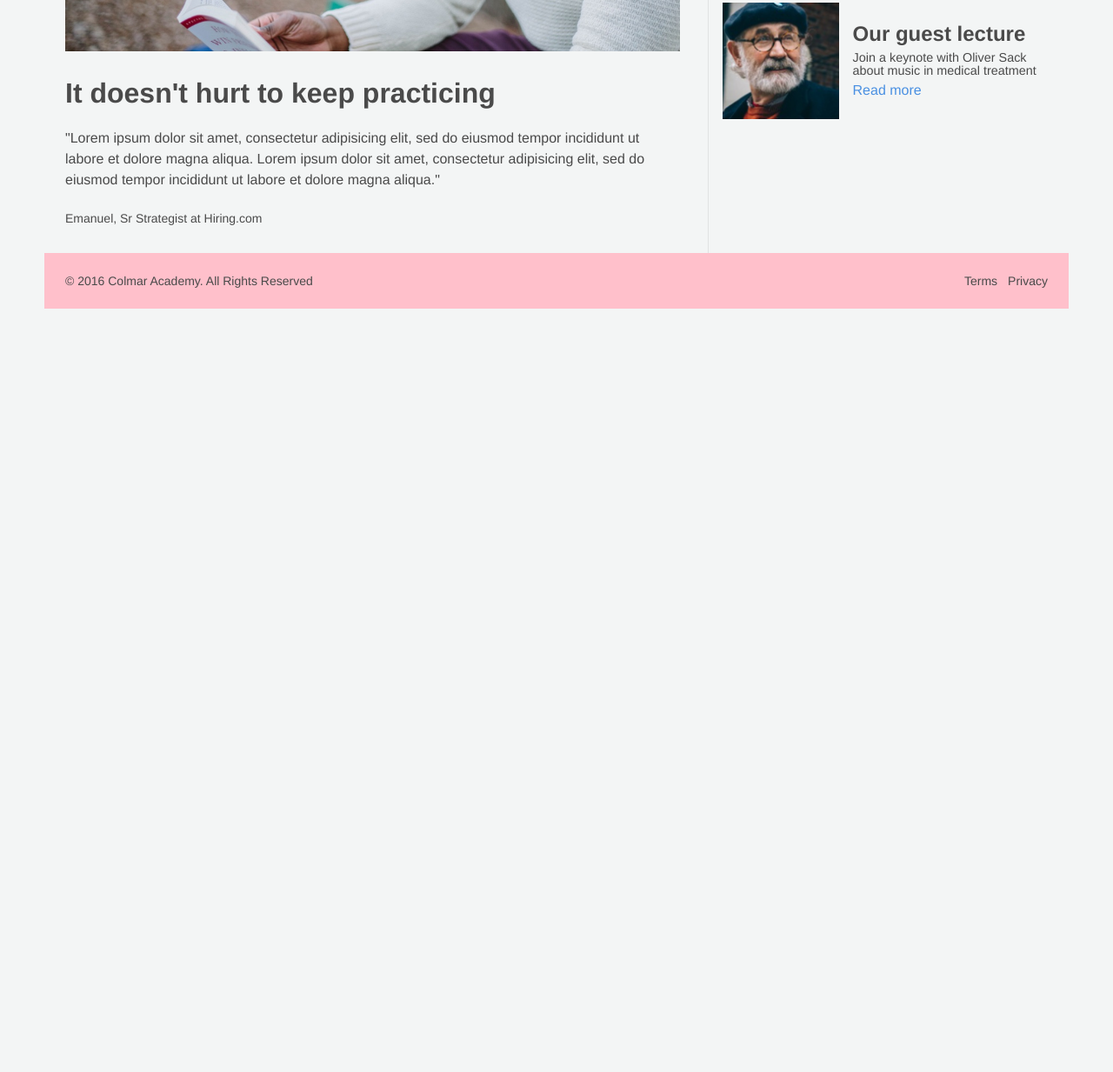
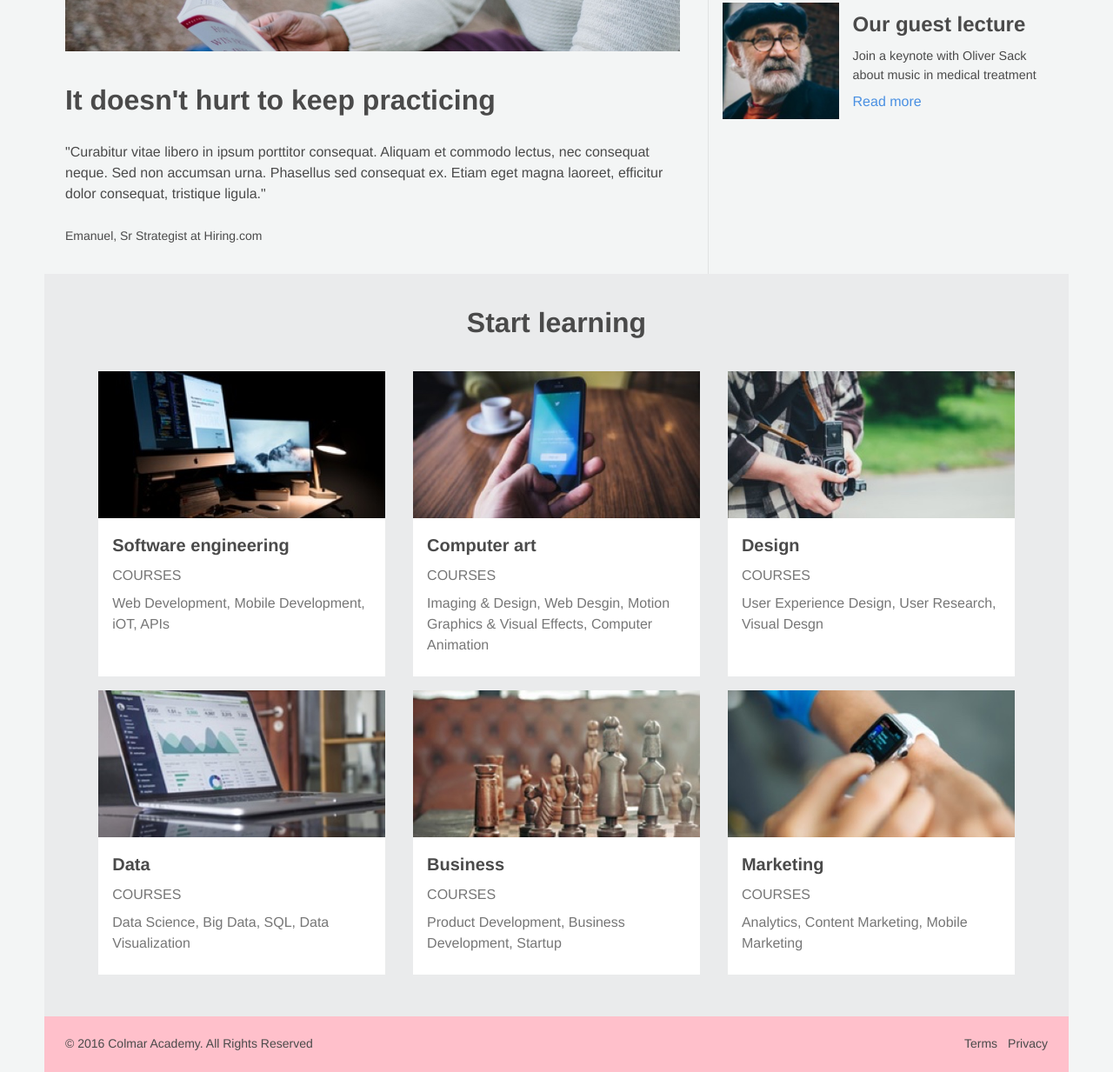
Before and after one commit to chrispr0/ColmarAcad, a plain HTML site: page index.html in a window 1280 px wide. Shown: the part 1011-2244 px from the top of the page at 87% size. Before the commit the page ends 1366 px from the top, so only its background shows below. Drawn offline with Linux system fonts and the light colour scheme.

Commit message:
Start Learning

```diff
--- a/index.html
+++ b/index.html
@@ -49,7 +49,7 @@
         <img src="resources/images/information-main.jpg" />
       </div>
       <h2>It doesn't hurt to keep practicing</h2>
-      <p>"Lorem ipsum dolor sit amet, consectetur adipisicing elit, sed do eiusmod tempor incididunt ut labore et dolore magna aliqua. Lorem ipsum dolor sit amet, consectetur adipisicing elit, sed do eiusmod tempor incididunt ut labore et dolore magna aliqua."</p>
+      <p>"Curabitur vitae libero in ipsum porttitor consequat. Aliquam et commodo lectus, nec consequat neque. Sed non accumsan urna. Phasellus sed consequat ex. Etiam eget magna laoreet, efficitur dolor consequat, tristique ligula."</p>
       <span>Emanuel, Sr Strategist at Hiring.com</span>
     </div>
 
@@ -86,13 +86,75 @@
       </div>
     </div>
   </div>
-
-
 </section>
 
 <!-- Start Learning Section -->
 <section class="start-learning">
-
+  <div class="sectionhead">
+    <h1>Start learning</h1>
+  </div>
+  <div class="courses">
+      <div class="course">
+        <div class="image-container">
+          <img src="resources/images/course-software.jpg" />
+        </div>
+        <div class="course-info">
+          <h2>Software engineering</h2>
+          <p>COURSES</p>
+          <p>Web Development, Mobile Development, iOT, APIs</p>
+        </div>
+      </div>
+      <div class="course">
+        <div class="image-container">
+          <img src="resources/images/course-computer-art.jpg" />
+        </div>
+        <div class="course-info">
+          <h2>Computer art</h2>
+          <p>COURSES</p>
+          <p>Imaging & Design, Web Desgin, Motion Graphics & Visual Effects, Computer Animation</p>
+        </div>
+      </div>
+      <div class="course">
+        <div class="image-container">
+          <img src="resources/images/course-design.jpg" />
+        </div>
+        <div class="course-info">
+          <h2>Design</h2>
+          <p>COURSES</p>
+          <p>User Experience Design, User Research, Visual Desgn</p>
+        </div>
+      </div>
+      <div class="course">
+        <div class="image-container">
+          <img src="resources/images/course-data.jpg" />
+        </div>
+        <div class="course-info">
+          <h2>Data</h2>
+          <p>COURSES</p>
+          <p>Data Science, Big Data, SQL, Data Visualization</p>
+        </div>
+      </div>
+      <div class="course">
+        <div class="image-container">
+          <img src="resources/images/course-business.jpg" />
+        </div>
+        <div class="course-info">
+          <h2>Business</h2>
+          <p>COURSES</p>
+          <p>Product Development, Business Development, Startup</p>
+        </div>
+      </div>
+      <div class="course">
+        <div class="image-container">
+          <img src="resources/images/course-marketing.jpg" />
+        </div>
+        <div class="course-info">
+          <h2>Marketing</h2>
+          <p>COURSES</p>
+          <p>Analytics, Content Marketing, Mobile Marketing</p>
+        </div>
+      </div>
+    </div>
 </section>
 
 <!-- Footer -->
--- a/resources/css/style.css
+++ b/resources/css/style.css
@@ -6,6 +6,8 @@ html {
 body {
   background-color: rgb(243, 245, 245);
   color: #4a4a4a;
+  line-height: 1.5;
+
 }
 
 .wrapper {
@@ -58,7 +60,7 @@ nav ul {
 
 nav ul li {
   border-right: 16px solid rgb(146, 224, 224);
-  padding-top: 8.9%;
+  padding-top: 6%;
 }
 
 nav ul li:last-child {
@@ -92,11 +94,12 @@ nav ul li a {
 .headline h2 {
   font-size: 2.25rem;
   font-weight: bold;
+  line-height: 1.125;
 }
 
 .headline h3 {
   font-size: 1.25rem;
-  line-height: 1.5;
+  /*line-height: 1.5;*/
   font-weight: 500;
   padding: 1.5rem 0;
 }
@@ -136,7 +139,7 @@ nav ul li a {
 
 .main-column p {
   font-weight: 100;
-  line-height: 1.5;
+  /*line-height: 1.5;*/
   margin-bottom: 1.5rem;
 }
 
@@ -183,8 +186,49 @@ nav ul li a {
 }
 
 
-/* Thesis Section*/
+/* Start Learning Section*/
+.start-learning {
+  background-color: #eaebec;
+}
 
+.sectionhead {
+  text-align: center;
+  width: 100%;
+  padding: 2rem 0;
+  font-size: 2rem;
+  font-weight: bold;
+}
+
+.courses {
+  display: flex;
+  flex-wrap: wrap;
+  justify-content: center;
+  padding-bottom: 2rem;
+}
+
+.course {
+  flex-basis: 28%;
+  background-color: white;
+  margin: 0 1rem 1rem 1rem;
+}
+
+.course .image-container {
+}
+
+.course-info {
+  padding: 1rem 1rem 1.5rem 1rem;
+  font-weight: 300;
+}
+
+.course-info h2 {
+  font-weight: bold;
+  font-size: 1.25rem;
+}
+
+.course-info p {
+  margin-top: .5rem;
+  color: #767676;
+}
 
 
 /*  Footer Section  */
```
Lines whose indentation alone changed are shown as unchanged.
